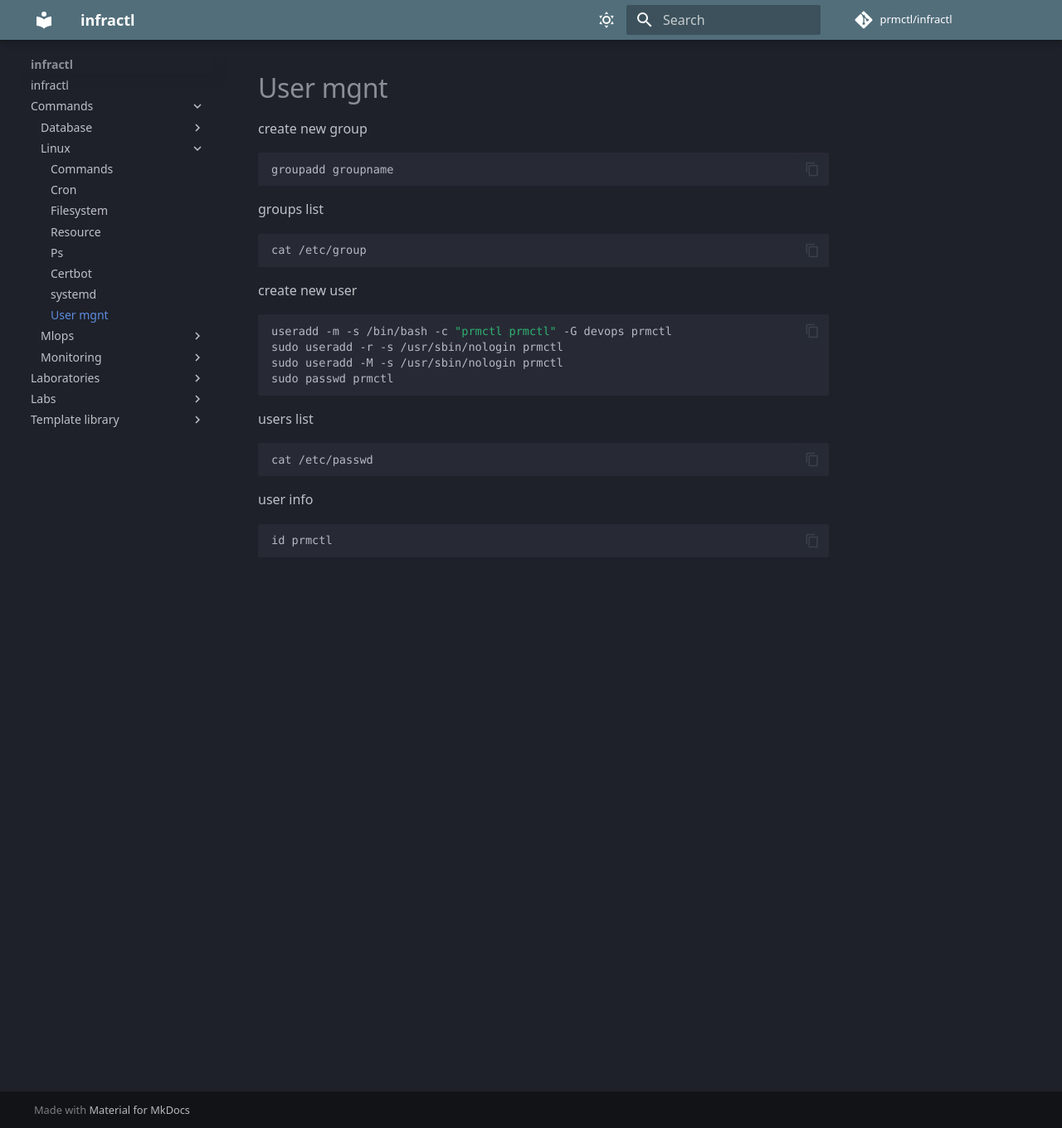
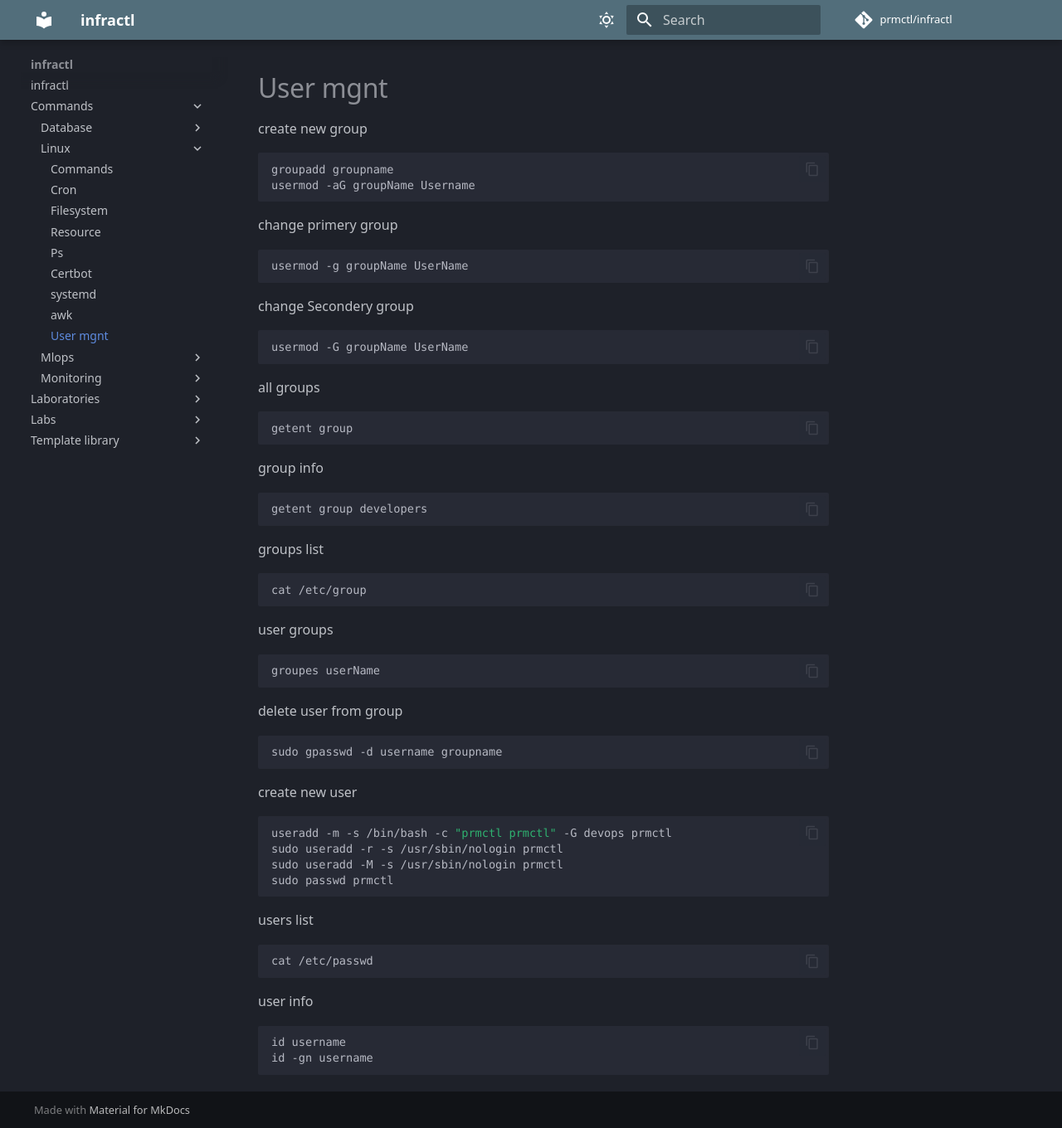
Before and after one commit to prmctl/infractl, an MkDocs documentation site: the page built from docs/commands/linux/user-mgnt.md, in a window 1280 px wide and 1360 px high. Shown: the whole window at 83% size. Built offline with MkDocs 1.6.1 and Material for MkDocs 9.7.7, drawn with Linux system fonts in a browser that asks for light colours; comment, search, counter and statistics services are not loaded.

Commit message:
add command

````diff
--- a/docs/commands/linux/user-mgnt.md
+++ b/docs/commands/linux/user-mgnt.md
@@ -1,14 +1,46 @@
-
-
 create new group
 ```sh
 groupadd groupname
+usermod -aG groupName Username
 ```
+
+change primery group
+```sh
+usermod -g groupName UserName
+```
+
+change Secondery group
+```sh
+usermod -G groupName UserName
+```
+
+all groups
+
+```sh
+getent group
+```
+
+group info
+```sh
+getent group developers
+```
+
 
 groups list
 ```sh
 cat /etc/group
 ```
+
+user groups
+```sh
+groupes userName
+```
+
+delete user from group
+```sh
+sudo gpasswd -d username groupname
+```
+
 
 create new user
 ```sh
@@ -25,5 +57,6 @@ cat /etc/passwd
 
 user info
 ```sh
-id prmctl
+id username
+id -gn username
 ```
````
Also changed, not shown: docs/commands/linux/text_processing.md (added, +64 -0 lines).
